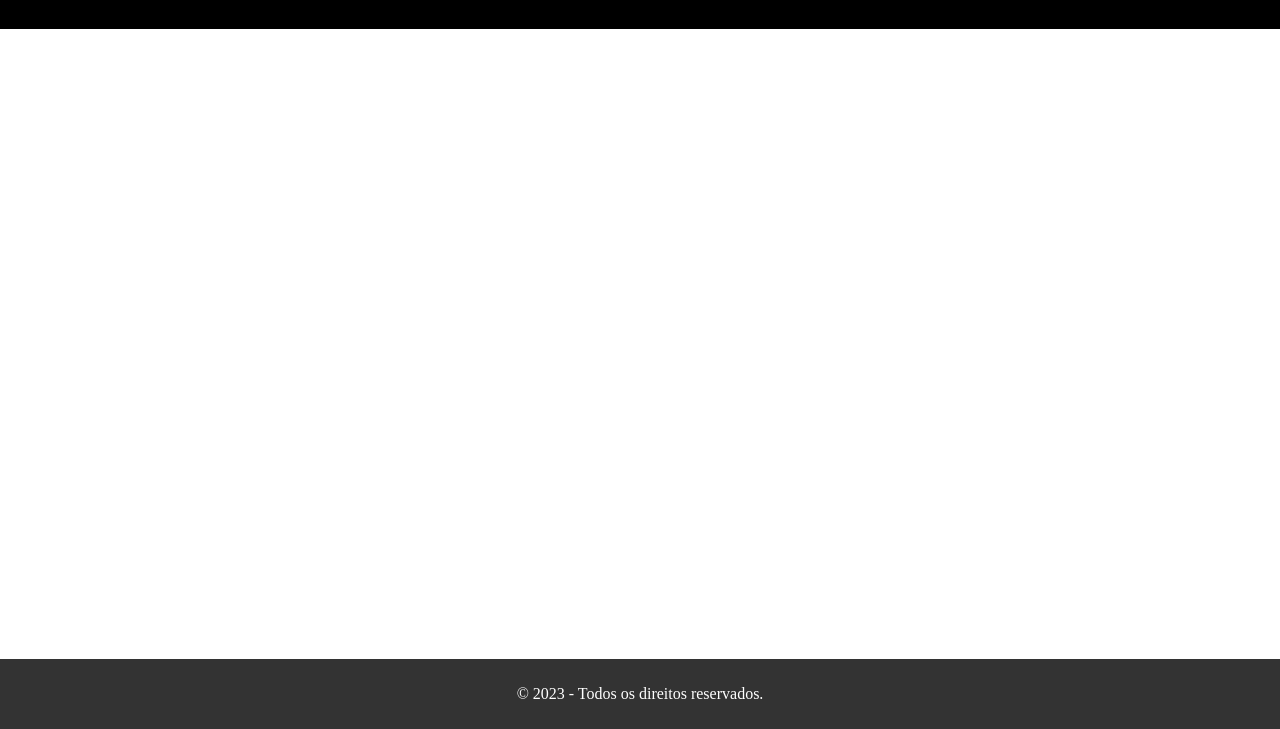
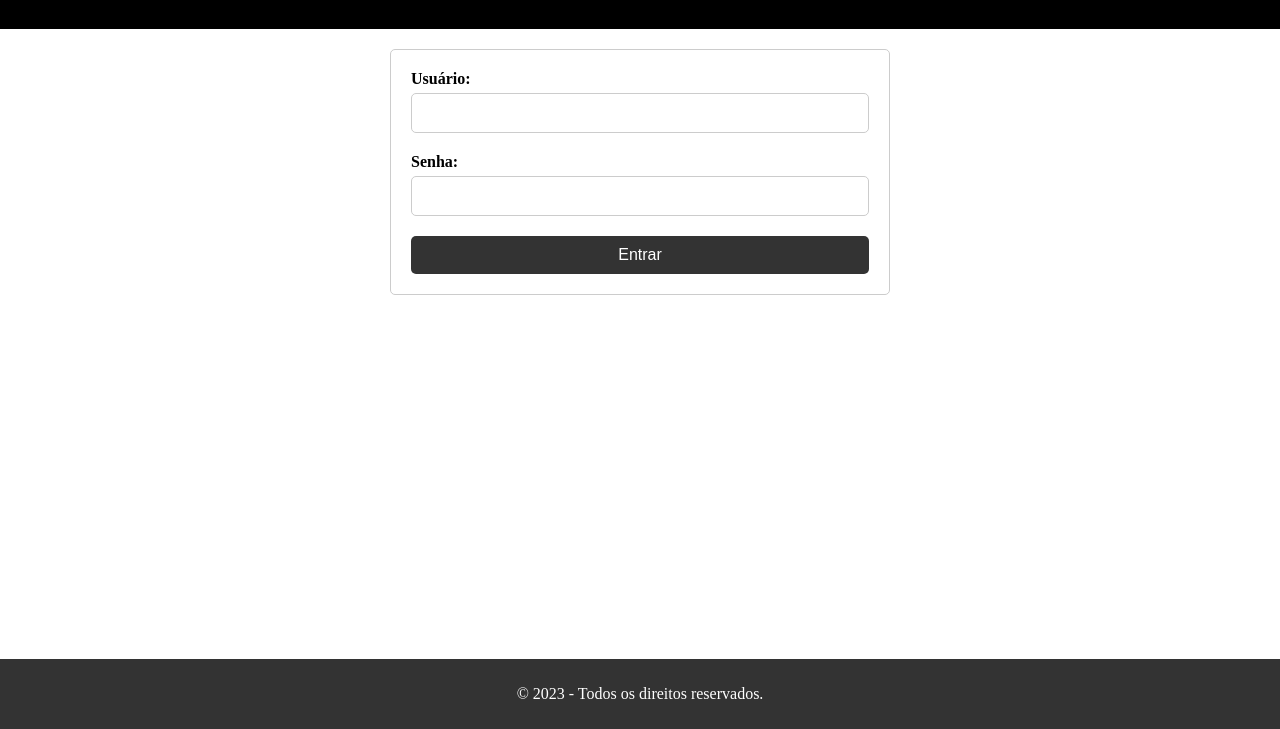
Before and after one commit to FabioJrEvo/GIT, a plain HTML site: page login.page/index.html in a window 1280 px wide. Shown: the part 71-800 px from the top of the page. Drawn offline with Linux system fonts and the light colour scheme.

Commit message:
Criação do Formulário

```diff
--- a/login.page/assets/CSS/style.css
+++ b/login.page/assets/CSS/style.css
@@ -13,6 +13,48 @@ body {
     text-align: center;
 }
 
+.formulario {
+    margin: 20px auto;
+    padding: 20px;
+    border: 1px solid #ccc;
+    border-radius: 5px;
+    max-width: 500px;
+    margin-right: auto;
+    margin-left: auto;
+}
+
+.label-input {
+    display: block;
+    font-weight: bold;
+    margin-bottom: 5px;
+}
+
+.input-form {
+    width: 100%;
+    padding: 10px;
+    margin-bottom: 20px;
+    border: 1px solid #ccc;
+    border-radius: 5px;
+    font-size: 16px;
+}
+
+.input-btn {
+    background-color: #333;
+    color: white;
+    padding: 10px 20px;
+    border: none;
+    border-radius: 5px;
+    font-size: 16px;
+    cursor: pointer;
+    text-align: center;
+    transition: 2s;
+    width: 100%;
+}
+
+.input-btn:hover {
+    background-color: #e01515;
+}
+
 .footer {
     background-color: #333;
     color: white;
--- a/login.page/index.html
+++ b/login.page/index.html
@@ -11,7 +11,17 @@
     <header class="header">
         <h1 class="title-header">Página de Login</h1>
     </header>
-    <section></section>
+    <section>
+        <form class="formulario">
+            <label class="label-input" for="usuario">Usuário:</label>
+            <input class="input-form" type="text" id="usuario" name="usuario" required>
+
+            <label class="label-input" for="senha">Senha:</label>
+            <input class="input-form" type="password" name="senha" id="senha" required>
+
+            <input class="input-btn" type="submit" value="Entrar">
+        </form>
+    </section>
     <footer class="footer">
         <p>&copy; 2023 - Todos os direitos reservados.</p>
     </footer>
```
